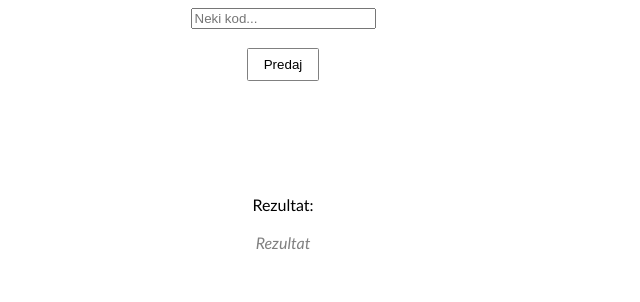
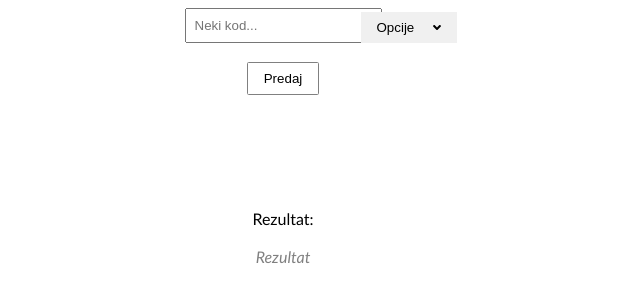
Before and after one commit to InCogNiTo124/m-numbers, a Flask app: page / in a window 1280 px wide. Shown: the top 302 px of the page, without its empty margins (357-997 px from the left). Run offline with Flask 2, Linux system fonts and the light colour scheme.

Commit message:
add a dropdown with options

```diff
--- a/templates/index.html
+++ b/templates/index.html
@@ -1,12 +1,12 @@
 <!DOCTYPE html>
 <head>
-  <title>MBR</title>
-  <link rel="shortcut icon" href="{{ url_for('static', filename='favicon.ico') }}">
+  <title>M-Brojevi</title>
+  <link rel="shortcut icon" href="../static/favicon.ico">
   <style>
-  body  {
-    font-family: 'Gill Sans', 'Gill Sans MT', Calibri, 'Trebuchet MS', sans-serif;
-    font-weight: 200;
-  }
+    body  {
+      font-family: 'Gill Sans', 'Gill Sans MT', Calibri, 'Trebuchet MS', sans-serif;
+      font-weight: 200;
+    }
     #root {
       display: flex;
       flex-direction: column;
@@ -27,20 +27,98 @@
     br {
       margin: 0.5rem;
     }
-    textarea {
+    input {
       padding: 0.5rem;
       font-weight: 100;
     }
     em {
       color: grey;
     }
+
+    .settings {
+      width: 6rem;
+      margin: 1rem;
+      position: absolute;
+      top: -0.75rem;
+      left: 10rem;
+    }
+    .settings-button {
+      background-color: #f0f0f0;
+      width: 100%;
+      display: flex;
+      border: none;
+      border-radius: 0;
+      justify-content: space-between;
+      align-items: center;
+    }
+
+    .relpar {
+      position: relative;
+    }
+    #dropdown {
+      background: #f0f0f0;
+      font-size: 0.8rem;
+      transition: all 500ms;
+      overflow: hidden;
+    }
+    #dropdown div {
+      display: flex;
+      flex-direction: column;
+      justify-content: space-between;
+      margin: 0.5rem;
+    }
+    .dropdown-closed {
+      max-height: 0;
+    }
+    .dropdown-open {
+      max-height: 10rem;
+    }
+
+    #angle {
+      width: 0.5rem;
+      transition: transform 500ms;
+    }
+    .rotangle {
+      transform: rotate(-180deg);
+    }
+    .unrotangle {
+      transform: rotate(0deg);
+    }
+
+    #warn {
+      color: red;
+      font-weight: 500;
+      display: none;
+    }
+    .hidden {
+      display: none !important;
+    }
+    .shown {
+      display: block;
+    }
   </style>
 </head>
 <body>
   <div id="root">
-    <input type="text" id="input" placeholder="Neki kod..." cols="60" rows="5"></textarea>
+    <div class="relpar">
+      <input type="text" id="input" placeholder="Neki kod..." cols="60" rows="5"></input>
+      <div class="settings">
+        <button class="settings-button" onclick="changedropdown()">Opcije <img id="angle" src="../static/angle-down-solid.svg" /></button>
+        <div class="dropdown-closed" id="dropdown">
+          <div>
+            <span>Prvo slovo:</span>
+            <select name="fls" id="first-letter" onchange="changedselect(this)"></select>
+          </div>
+          <div>
+            <span>Zadnje slovo:</span>
+            <select name="lls" id="last-letter" onchange="changedselect(this)"></select>
+          </div>
+          <div id="warn" class="hidden">Zadnje slovo mora biti strogo nakon prvog!</div>
+        </div>
+      </div>
+    </div>
       <br />
-    <button onClick="submit()">Predaj</button>
+    <button id="sbm" onClick="submit()">Predaj</button>
     <br /><br /><br />
     <br /><br /><br />
     <div>Rezultat:</div>
@@ -49,13 +127,30 @@
   </div>
 
   <script>
-    // ove var mogu otic papa
-    const list = ['a', 'b', 'c', 'd']
-    let i = 0
+    const alphabet_first = ['a', 'b', 'c', 'd', 'e', 'f', 'g', 'h', 'i', 'j', 'k', 'l', 'm', 'n', 'o', 'p', 'q', 'r', 's', 't', 'u', 'v', 'w', 'x', 'y']
+    const alphabet_last = ['b', 'c', 'd', 'e', 'f', 'g', 'h', 'i', 'j', 'k', 'l', 'm', 'n', 'o', 'p', 'q', 'r', 's', 't', 'u', 'v', 'w', 'x', 'y', 'z']
+
+    window.onload = (e) => {
+      let el1 = document.getElementById("first-letter")
+      for(let c of alphabet_first) {
+        let opt1 = document.createElement('option');
+        opt1.appendChild( document.createTextNode(c) );
+        opt1.value = c;
+        el1.appendChild(opt1)
+      }
+
+      let el2 = document.getElementById("last-letter")
+      for(let c of alphabet_last) {
+        let opt2 = document.createElement('option');
+        opt2.appendChild( document.createTextNode(c) );
+        opt2.value = c;
+        el2.appendChild(opt2)
+      }
+    }
+
     function submit() {
       fetch('/input', {
         method: 'POST',
-        //mode: 'same-origin', // fuck knows ne kuzim se u to glhf
         body: document.getElementById("input").value,
         headers: {
           'Content-Type': 'text'
@@ -70,5 +165,43 @@
         document.getElementById("result").innerHTML = data.result
       })
     }
+    let dropdownopen = false;
+    function changedropdown() {
+      let el = document.getElementById("dropdown")
+      let angle = document.getElementById("angle")
+      if(dropdownopen) {
+        el.classList.remove("dropdown-open")
+        el.classList.add("dropdown-closed")
+        angle.classList.remove("rotangle")
+        angle.classList.add("unrotangle")
+      } else {
+        el.classList.remove("dropdown-closed")
+        el.classList.add("dropdown-open")
+        angle.classList.add("rotangle")
+        angle.classList.remove("unrotangle")
+      }
+      dropdownopen = !dropdownopen
+    }
+
+    const chosen = {
+      'first-letter': 'a',
+      'last-letter': 'b',
+    }
+    function changedselect(select_element) {
+      chosen[select_element.id] = select_element.options[select_element.selectedIndex].value
+      let warn = document.getElementById("warn")
+      if(chosen['first-letter'] >= chosen['last-letter']) {
+        // ovdje je krivo odabrano
+        warn.classList.remove("hidden")
+        warn.classList.add("shown")
+        document.getElementById("sbm").disabled = true
+      } else {
+        warn.classList.remove("shown")
+        warn.classList.add("hidden")
+        document.getElementById("sbm").disabled = false
+
+        // ovdje ide automatsko slanje `chosen` na backend na dobru promjenu either first or last
+      }
+    }
   </script>
 </body>
```
Also changed, not shown: static/angle-down-solid.svg (added).
